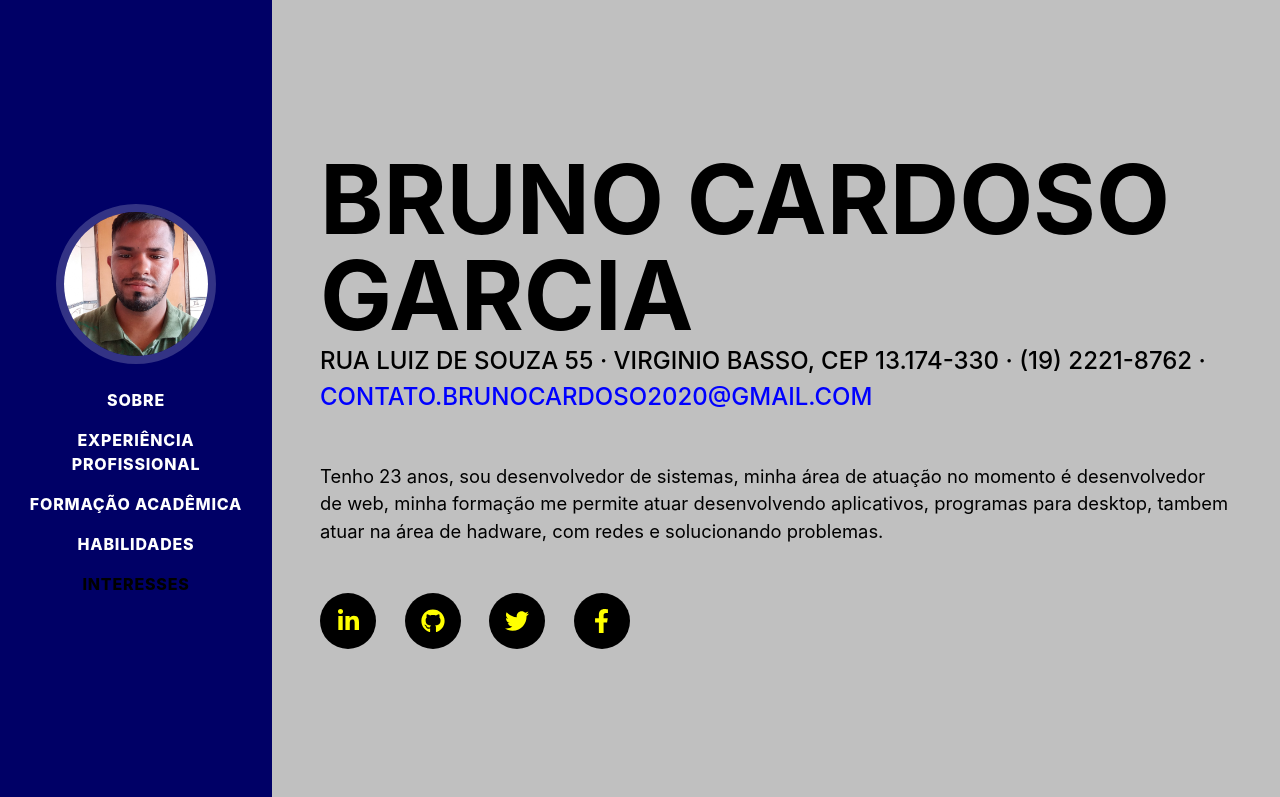
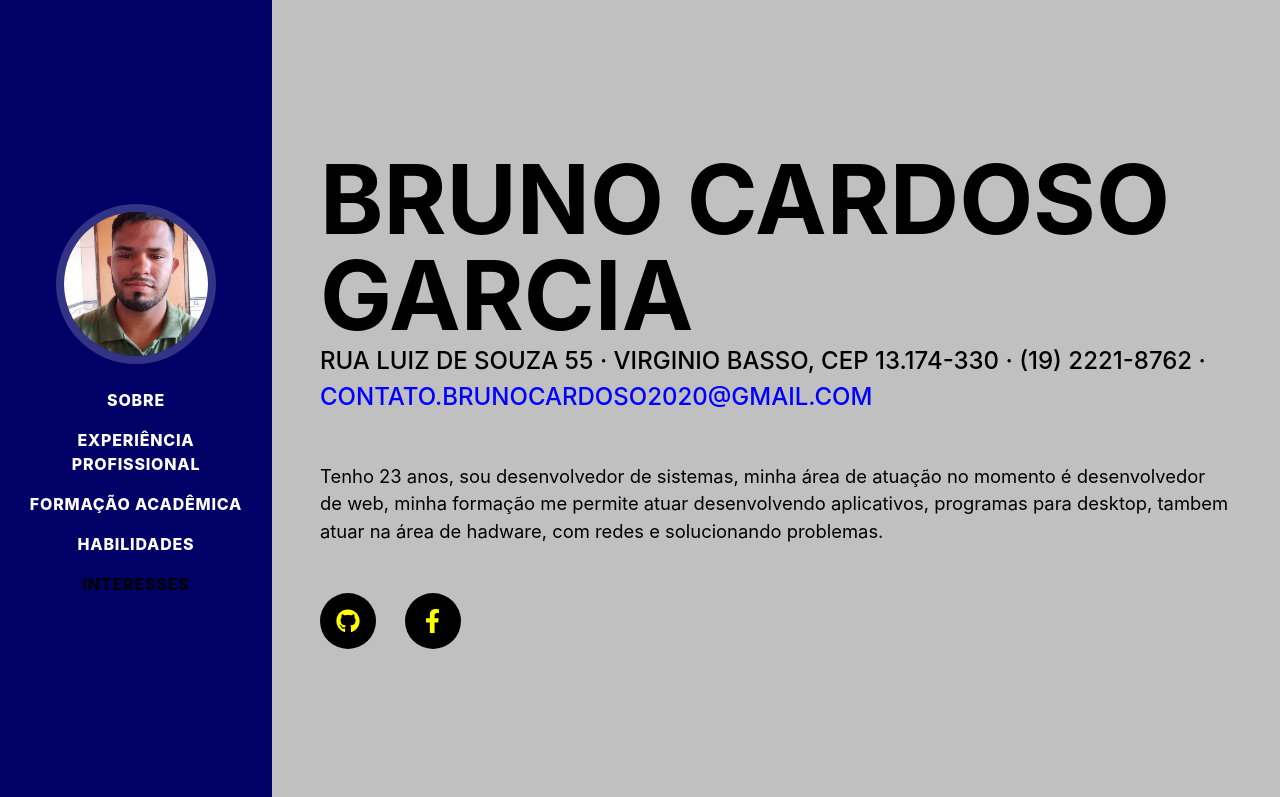
Before and after one commit to brunocardosoo/brunocardosoo, a plain HTML site: page index.html in a window 1280 px wide. Shown: the top 797 px of the page. Drawn offline with nearby package versions, Linux system fonts and the light colour scheme; a web font is replaced by a local one.

Commit message:
Update index.html

```diff
--- a/index.html
+++ b/index.html
@@ -47,9 +47,9 @@
                     <p class="lead mb-5"> Tenho 23 anos, sou desenvolvedor de sistemas, minha área de atuação no momento é desenvolvedor de web, minha formação me permite atuar desenvolvendo
                         aplicativos, programas para desktop, tambem atuar na área de hadware, com redes e solucionando problemas.</p>
                     <div class="social-icons">
-                        <a class="social-icon" href="#"><i class="fab fa-linkedin-in"></i></a>
+
                         <a class="social-icon" href="https://github.com/brunocardosoo/brunocardosoo"><i class="fab fa-github"></i></a>
-                        <a class="social-icon" href="#"><i class="fab fa-twitter"></i></a>
+
                         <a class="social-icon" href="https://www.facebook.com/profile.php?id=100053226127533"><i class="fab fa-facebook-f"></i></a>
                     </div>
                 </div>
```
